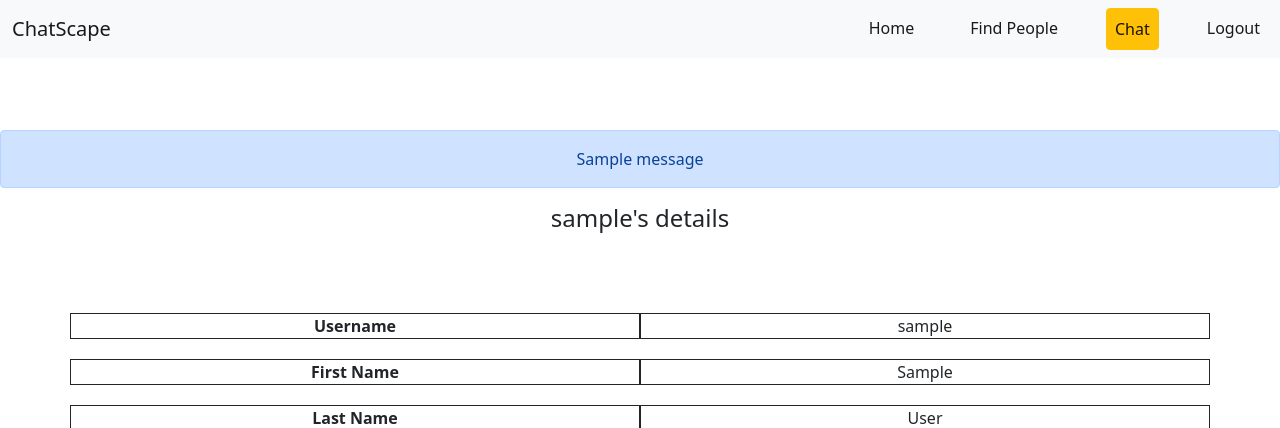
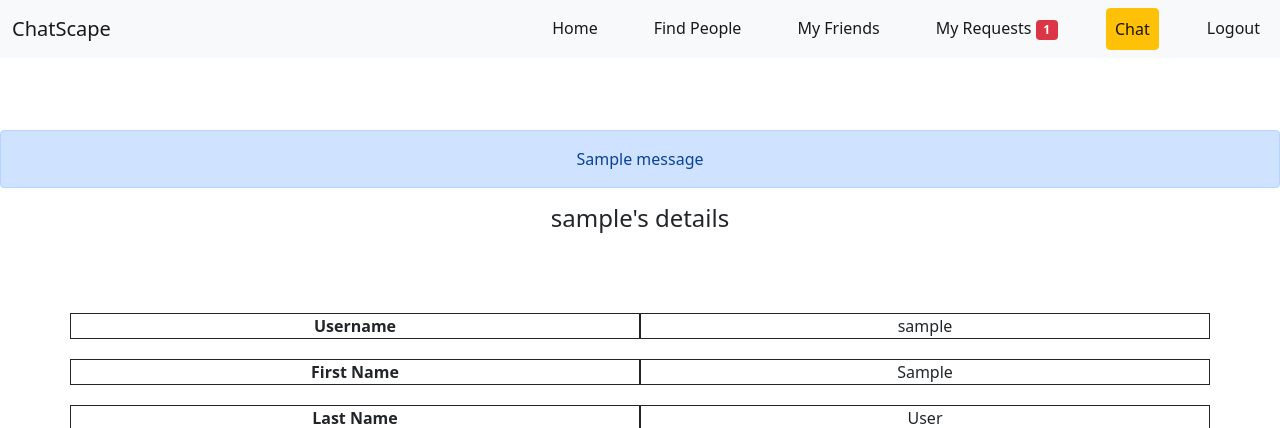
Before and after one commit to j-yeskay/chatscape-django, a Django app: page /home/ in a window 1280 px wide. Shown: the top 428 px of the page. Run offline with Django 3.2, Linux system fonts and the light colour scheme; a user stored in the database is signed in; tables that the repository leaves empty hold one stand-in row (values such as "Sample post"); one stand-in notice (Sample message) is shown.

Commit message:
added friend system

```diff
--- a/chat/admin.py
+++ b/chat/admin.py
@@ -4,7 +4,7 @@ from django.contrib.auth.models import Group
 from django.contrib.auth.admin import UserAdmin as BaseUserAdmin
 from django.contrib.auth.forms import ReadOnlyPasswordHashField
 from django.core.exceptions import ValidationError
-from . models import Account, PublicMessage
+from . models import Account, FriendRequest, PublicMessage
 
 
 class UserCreationForm(forms.ModelForm):
@@ -62,4 +62,5 @@ class UserAdmin(BaseUserAdmin):
 
 admin.site.register(Account, UserAdmin)
 admin.site.register(PublicMessage)
+admin.site.register(FriendRequest)
 admin.site.unregister(Group)
--- a/chat/models.py
+++ b/chat/models.py
@@ -55,6 +55,8 @@ class Account(AbstractBaseUser):
 	email = models.EmailField(verbose_name = "email", max_length = 255, unique = True)
 	date_of_birth = models.DateField()
 
+	friends = models.ManyToManyField('Account',blank=True)
+
 	date_joined = models.DateTimeField(verbose_name = "date_joined", auto_now_add = True)
 	last_login = models.DateTimeField(verbose_name = "last_login", auto_now = True)
 
@@ -78,6 +80,18 @@ class Account(AbstractBaseUser):
 		return True
 
 
+class FriendRequest(models.Model):
+	sender_account = models.ForeignKey(Account, related_name="sender_account", on_delete=models.CASCADE)
+	receiver_account = models.ForeignKey(Account, related_name="receiver_account", on_delete=models.CASCADE)
+
+
+	def __str__(self):
+		return (f'{self.sender_account.username} to {self.receiver_account}')
+
+
+
+
+
 class PublicMessage(models.Model):
     username = models.CharField(max_length=255)
     content = models.TextField()
--- a/chat/templates/chat/base.html
+++ b/chat/templates/chat/base.html
@@ -26,6 +26,14 @@
           <a class="nav-link active" aria-current="page" href="{% url 'find' %}" style="margin-right:40px;">Find People</a>
         </li>
 		<li class="nav-item">
+          <a class="nav-link active" aria-current="page" href="{% url 'myfriends' %}" style="margin-right:40px;">My Friends</a>
+        </li>
+		<li class="nav-item">
+          <a class="nav-link active" aria-current="page" href="{% url 'myrequests' %}" style="margin-right:40px;">My Requests
+		  			<span class="badge bg-danger" id="no_of_friend_requests"></span>
+		  </a>
+		</li>
+		<li class="nav-item">
           <a class="btn btn-outline-warning nav-link active" aria-current="page" href="{% url 'chat' %}" style="margin-right:40px;">Chat</a>
         </li>
 		<li class="nav-item">
--- a/chat/templates/chat/changepassword.html
+++ b/chat/templates/chat/changepassword.html
@@ -33,4 +33,10 @@
 	}
 </style>
 
+<script>
+	if({{no_of_friend_requests}} != 0){
+		document.getElementById('no_of_friend_requests').innerHTML = {{no_of_friend_requests}};
+	}
+</script>
+
 {% endblock %}
--- a/chat/templates/chat/chat.html
+++ b/chat/templates/chat/chat.html
@@ -70,4 +70,10 @@
 	</body>
 </center>
 
+<script>
+	if({{no_of_friend_requests}} != 0){
+		document.getElementById('no_of_friend_requests').innerHTML = {{no_of_friend_requests}};
+	}</script>
+
+
 {% endblock %}
--- a/chat/templates/chat/editdetails.html
+++ b/chat/templates/chat/editdetails.html
@@ -27,4 +27,10 @@
 	}
 </style>
 
+<script>
+	if({{no_of_friend_requests}} != 0){
+		document.getElementById('no_of_friend_requests').innerHTML = {{no_of_friend_requests}};
+	}
+</script>
+
 {% endblock %}
--- a/chat/templates/chat/home.html
+++ b/chat/templates/chat/home.html
@@ -64,4 +64,12 @@
 </div>
 <a href="{% url 'editdetails' %}" class="btn btn-secondary">Edit Details</a>
 </center>
+
+<script>
+	if({{no_of_friend_requests}} != 0){
+		document.getElementById('no_of_friend_requests').innerHTML = {{no_of_friend_requests}};
+	}
+</script>
+
+
 {% endblock %}
--- a/chat/templates/chat/index.html
+++ b/chat/templates/chat/index.html
@@ -1,6 +1,4 @@
 {%  extends 'chat/base.html' %}
-
-
 
 
 {% block content %}
--- a/chat/urls.py
+++ b/chat/urls.py
@@ -9,8 +9,14 @@ urlpatterns = [
 	path('home/password/', login_required(views.ChangePasswordView.as_view(),login_url = "home"), name = "changepassword"),
 	path('find/', views.FindView, name = "find"),
 	path('find/accountdetails/<int:pk>/', views.AccountDetailView, name = "accountdetails"),
+	path('find/accountdetails/<int:pk>/sendfriendrequest/', views.SendFriendRequestView, name = "send_request"),
+	path('myrequests/',views.MyRequestsView, name = 'myrequests'),
+	path('myrequests/acceptfriendrequest/<int:pk>/',views.AcceptFriendRequestView, name = "accept_request"),
+	path('myfriends', views.MyFriendsView, name = "myfriends"),
+	path('myfriends/unfriend/<int:pk>', views.UnfriendView, name = "unfriend"),
 	path('chat/', views.ChatView, name = "chat"),
 	path('login/', views.LoginPage, name = "login"),
 	path('logout/', views.LogoutView, name = "logout"),
 	path('register/', views.RegisterPage, name = "register"),
+
 ]
--- a/chat/views.py
+++ b/chat/views.py
@@ -7,31 +7,43 @@ from django.contrib.auth.decorators import login_required
 from django.views import generic
 from django.urls import reverse_lazy
 from django.contrib.auth.views import PasswordChangeView
-from . models import Account, PublicMessage
+from . models import Account, PublicMessage, FriendRequest
 from . msgs import SuccessMessageMixin
 
 
 
 
+def get_no_of_friend_requests(req):
+	current_account = Account.objects.get(username = req.user)
+	my_requests = FriendRequest.objects.filter(receiver_account = current_account)
+	return len(my_requests)
+
+
+
 def IndexView(request):
-	return render(request, 'chat/index.html', {})
+	if request.user.is_authenticated:
+		return redirect("home")
+	else:
+		return render(request, 'chat/index.html', {})
 
 
 
 def LoginPage(request):
-	if request.method == "POST":
-		username = request.POST.get("username")
-		password = request.POST.get("password")
+	if request.user.is_authenticated:
+		return redirect("home")
+	else:
+		if request.method == "POST":
+			username = request.POST.get("username")
+			password = request.POST.get("password")
 
-		user = authenticate(request, username = username, password = password)
+			user = authenticate(request, username = username, password = password)
 
-		if user is not None:
-			login(request, user)
-			return redirect('home')
-		else:
-			messages.error(request, 'Username or Password is wrong!')
-			return redirect('login')
-
+			if user is not None:
+				login(request, user)
+				return redirect('home')
+			else:
+				messages.error(request, 'Username or Password is wrong!')
+				return redirect('login')
 	return render(request, 'chat/login.html', {})
 
 
@@ -56,7 +68,7 @@ def RegisterPage(request):
 def HomeView(request):
 	current_user_id = request.user.id
 	current_user_account = Account.objects.filter(id = current_user_id)
-	return render(request, 'chat/home.html', {'account_details':current_user_account})
+	return render(request, 'chat/home.html', {'no_of_friend_requests': get_no_of_friend_requests(request), 'account_details':current_user_account})
 
 @login_required(login_url = 'index')
 def FindView(request):
@@ -66,16 +78,32 @@ def FindView(request):
 	if 'q' in request.GET:
 		q = request.GET['q']
 		search_results = all_except_current_user.filter(username__istartswith=q)
-		return render(request, 'chat/find.html', {'search_results':search_results})
+		return render(request, 'chat/find.html', {'no_of_friend_requests': get_no_of_friend_requests(request), 'search_results':search_results})
 	else:
-		return render(request, 'chat/find.html', {})
+		return render(request, 'chat/find.html', {'no_of_friend_requests': get_no_of_friend_requests(request)})
 
 @login_required(login_url = 'index')
 def AccountDetailView(request, pk):
-	print(pk)
 	account = Account.objects.filter(id=pk)
-	print(account)
-	return render(request, 'chat/accountdetails.html',{'accountdetail':account})
+	already_friend = 0
+	already_got_friend_request = 0
+	if request.user == (Account.objects.get(pk = pk)):
+		return redirect("home")
+
+	current_account = Account.objects.get(username = request.user)
+	current_friends = current_account.friends.all()
+	for friend in current_friends:
+		if friend == (Account.objects.get(pk = pk)):
+			already_friend = 1
+	try:
+		f_req = FriendRequest.objects.get(sender_account = Account.objects.get(pk = pk), receiver_account = request.user)
+		requestid = f_req.id
+		already_got_friend_request = 1
+	except FriendRequest.DoesNotExist:
+		f_req = None
+		requestid = None
+
+	return render(request, 'chat/accountdetails.html', {'no_of_friend_requests': get_no_of_friend_requests(request), 'accountdetail':account, 'already_friend':already_friend, 'already_got_friend_request':already_got_friend_request, 'friendid':pk, 'requestid':requestid})
 
 
 class EditDetailsView(SuccessMessageMixin, generic.UpdateView):
@@ -87,6 +115,11 @@ class EditDetailsView(SuccessMessageMixin, generic.UpdateView):
 	def get_object(self):
 		return self.request.user
 
+	def get_context_data(self, **kwargs):
+		context =  super().get_context_data(**kwargs)
+		context['no_of_friend_requests'] = get_no_of_friend_requests(self.request)
+		return context
+
 
 class ChangePasswordView(SuccessMessageMixin, PasswordChangeView):
 	form_class = ChangePasswordForm
@@ -94,10 +127,74 @@ class ChangePasswordView(SuccessMessageMixin, PasswordChangeView):
 	success_url = reverse_lazy('home')
 	success_message = "Password Changed Successfully!"
 
+	def get_context_data(self, **kwargs):
+		context =  super().get_context_data(**kwargs)
+		context['no_of_friend_requests'] = get_no_of_friend_requests(self.request)
+		return context
+
+
+@login_required(login_url = "index")
+def SendFriendRequestView(request, pk):
+	sender_account = Account.objects.get(username = request.user)
+	receiver_account = Account.objects.get(id = pk)
+
+	if sender_account.id == receiver_account.id:
+		return redirect('home')
+
+	friend_request, created = FriendRequest.objects.get_or_create(sender_account = sender_account, receiver_account = receiver_account)
+
+	if created:
+		messages.success(request,"Friend Request Sent!")
+		return redirect('accountdetails', pk = pk)
+
+	else:
+		messages.error(request,"Friend Request ALREADY Sent!")
+		return redirect('accountdetails', pk = pk)
+
+@login_required(login_url = "index")
+def MyRequestsView(request):
+	current_account = Account.objects.get(username = request.user)
+	my_requests = FriendRequest.objects.filter(receiver_account = current_account)
+	return render(request,'chat/myrequests.html', {'no_of_friend_requests': get_no_of_friend_requests(request),'my_requests':my_requests})
+
+
+@login_required(login_url = "index")
+def MyFriendsView(request):
+	current_account = Account.objects.get(username = request.user)
+	my_friends = current_account.friends.all()
+	no_of_friends = len(my_friends)
+	return render(request,'chat/myfriends.html', {'no_of_friend_requests': get_no_of_friend_requests(request), 'my_friends':my_friends, 'no_of_friends':no_of_friends})
+
+@login_required(login_url = "index")
+def AcceptFriendRequestView(request, pk):
+	friend_request = FriendRequest.objects.get(id = pk)
+
+	if friend_request.receiver_account == request.user:
+		friend_request.receiver_account.friends.add(friend_request.sender_account)
+		friend_request.sender_account.friends.add(friend_request.receiver_account)
+
+		friend_request.delete()
+		messages.success(request,"Friend Request Accepted!")
+		return redirect('myrequests')
+	else:
+		return redirect("home")
+
+
+@login_required(login_url = "index")
+def UnfriendView(request, pk):
+	current_account = Account.objects.get(username = request.user)
+	friend_account = Account.objects.get(id = pk)
+	current_account.friends.remove(friend_account)
+	friend_account.friends.remove(current_account)
+	messages.error(request,"Friend Removed!")
+	return redirect('myfriends')
+
+
 @login_required(login_url = "index")
 def ChatView(request):
 	old_messages = PublicMessage.objects.all()
 	return render(request, 'chat/chat.html', {
+		'no_of_friend_requests': get_no_of_friend_requests(request),
 		'username': request.user.username,
 		'old_messages': old_messages
 	})
```
Also changed, not shown: chat/templates/chat/accountdetails.html (+33 -2 lines), chat/templates/chat/find.html (+5 -2 lines), chat/templates/chat/myfriends.html (added, +38 -0 lines), chat/templates/chat/myrequests.html (added, +37 -0 lines), chat/migrations/0002_auto_20210810_1033.py (added).
